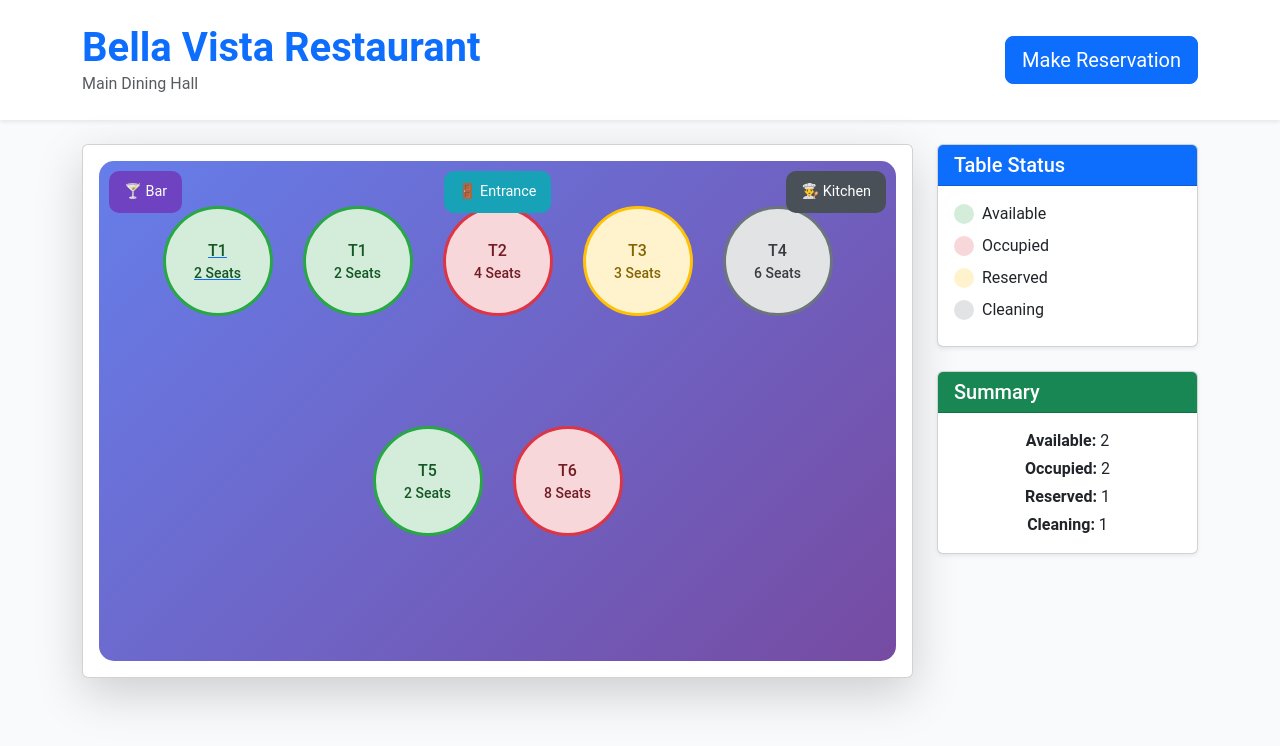
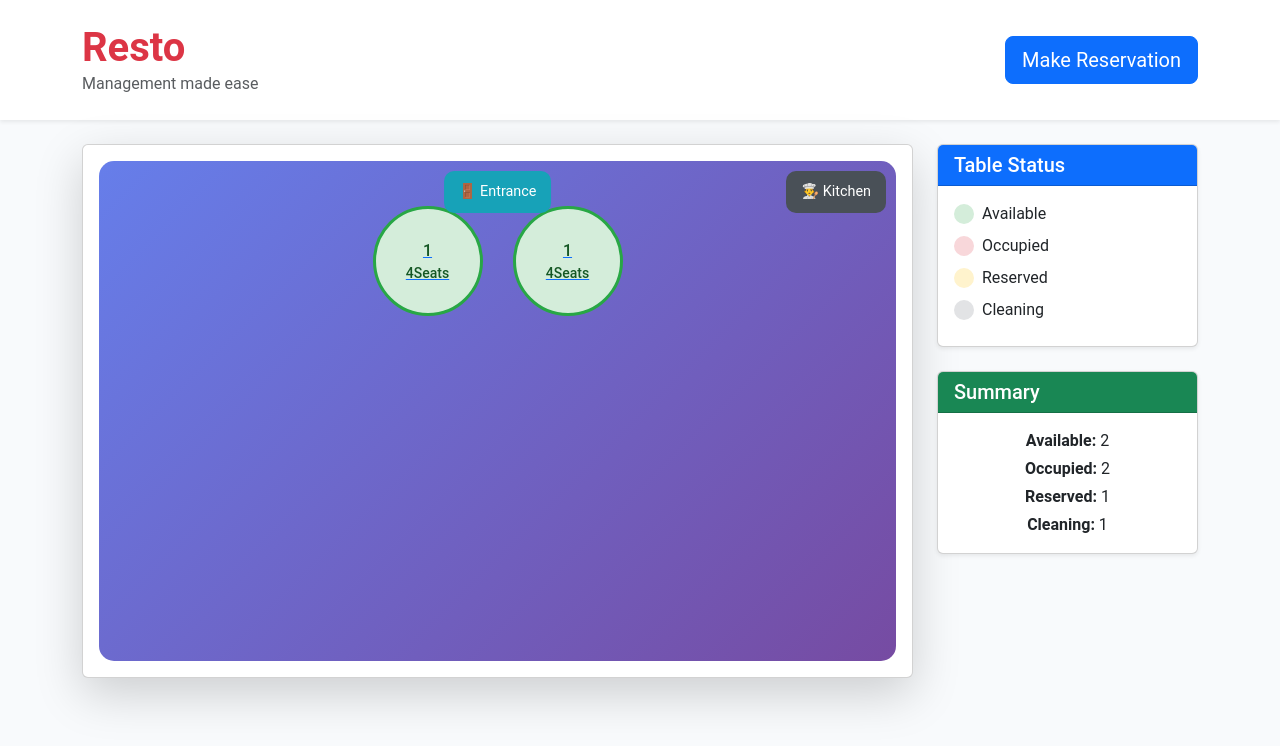
Before and after one commit to amirkhansm14/Resto, a Django app: page /tables in a window 1280 px wide. Shown: the top 746 px of the page. Run offline with Django 5.2, Linux system fonts and the light colour scheme; data comes from the database, SQL or seed files in the repository; both versions use the stored data as it was after the commit.

Commit message:
3rd commit

```diff
--- a/resto/app/views.py
+++ b/resto/app/views.py
@@ -10,7 +10,8 @@ def index(request):
     return render(request,'index.html')
 
 def tables(request):
-    return render(request,'Tables.html')
+    a=Tables.objects.all()
+    return render(request,'Tables.html',{'a':a})
 
 def menu(request):
     foods =Food.objects.all()
@@ -74,3 +75,14 @@ def log(request):
            return render(request,'login.html',{'error':'user not found'})
     else:
         return render(request,'Login.html')
+def addtables(request):
+    if request.method=='POST':
+        tableno=request.POST.get('table_number')
+        capacity=request.POST.get('capacity')
+        location=request.POST.get('location')
+        data=Tables.objects.create(number=tableno,capacity=capacity,location=location)
+        data.save()
+        return redirect('addtable')
+    else:
+        a=Tables.objects.all()
+        return render(request,'Addtables.html',{'a':a})
--- a/resto/resto/urls.py
+++ b/resto/resto/urls.py
@@ -30,6 +30,7 @@ urlpatterns = [
     path('staffdelete/<int:id>', views.staffdelete, name='staffdelete'),
     path('',views.log,name='login'),
     path('cashierhome',views.cashier,name='cashierhome'),
+    path('addtables',views.addtables,name='addtable'),
 
 ]
 if settings.DEBUG:
--- a/resto/templates/Adminhome.html
+++ b/resto/templates/Adminhome.html
@@ -59,6 +59,7 @@
 				<ul class="navbar-nav ml-auto">
 					<li class="nav-item active"><a href="{% url 'addfood' %}" class="nav-link">Add Food</a></li>
 					<li class="nav-item active"><a href="{% url 'addstaff' %}" class="nav-link">Add Staff</a></li>
+					<li class="nav-item active"><a href="{% url 'addtable' %}" class="nav-link">Add Table</a></li>
 					<li class="nav-item active"><a href="index.html" class="nav-link">Home</a></li>
 					<li class="nav-item"><a href="about.html" class="nav-link">About</a></li>
 					<li class="nav-item"><a href="chef.html" class="nav-link">Chef</a></li>
--- a/resto/templates/Tables.html
+++ b/resto/templates/Tables.html
@@ -78,8 +78,8 @@
     <div class="container">
       <div class="row align-items-center">
         <div class="col-md-8">
-          <h1 class="display-6 fw-bold text-primary mb-0">Bella Vista Restaurant</h1>
-          <p class="text-muted mb-0">Main Dining Hall</p>
+          <h1 class="display-6 fw-bold text-danger mb-0">Resto</h1>
+          <p class="text-muted mb-0">Management made ease</p>
         </div>
         <div class="col-md-4 text-md-end mt-3 mt-md-0">
           <button class="btn btn-primary btn-lg" data-bs-toggle="modal" data-bs-target="#reservationModal">
@@ -98,17 +98,13 @@
           <div class="card-body">
             <div class="floor-plan">
               <div class="section-box entrance">🚪 Entrance</div>
-              <div class="section-box bar">🍸 Bar</div>
+
               <div class="section-box kitchen">👨‍🍳 Kitchen</div>
 
               <!-- Sample Tables -->
-               <a href="{% url 'menu' %}"><div class="table-item table-available">T1<br><small>2 Seats</small></div></a>
-              <div class="table-item table-available">T1<br><small>2 Seats</small></div>
-              <div class="table-item table-occupied">T2<br><small>4 Seats</small></div>
-              <div class="table-item table-reserved">T3<br><small>3 Seats</small></div>
-              <div class="table-item table-cleaning">T4<br><small>6 Seats</small></div>
-              <div class="table-item table-available">T5<br><small>2 Seats</small></div>
-              <div class="table-item table-occupied">T6<br><small>8 Seats</small></div>
+               {% for i in a %}
+               <a href="{% url 'menu' %}"><div class="table-item table-available">{{i.number}}<br><small>{{i.capacity}}Seats</small></div></a>
+                {% endfor %}
             </div>
           </div>
         </div>
```
Also changed, not shown: resto/templates/Addtables.html (+30 -2 lines), resto/db.sqlite3.
